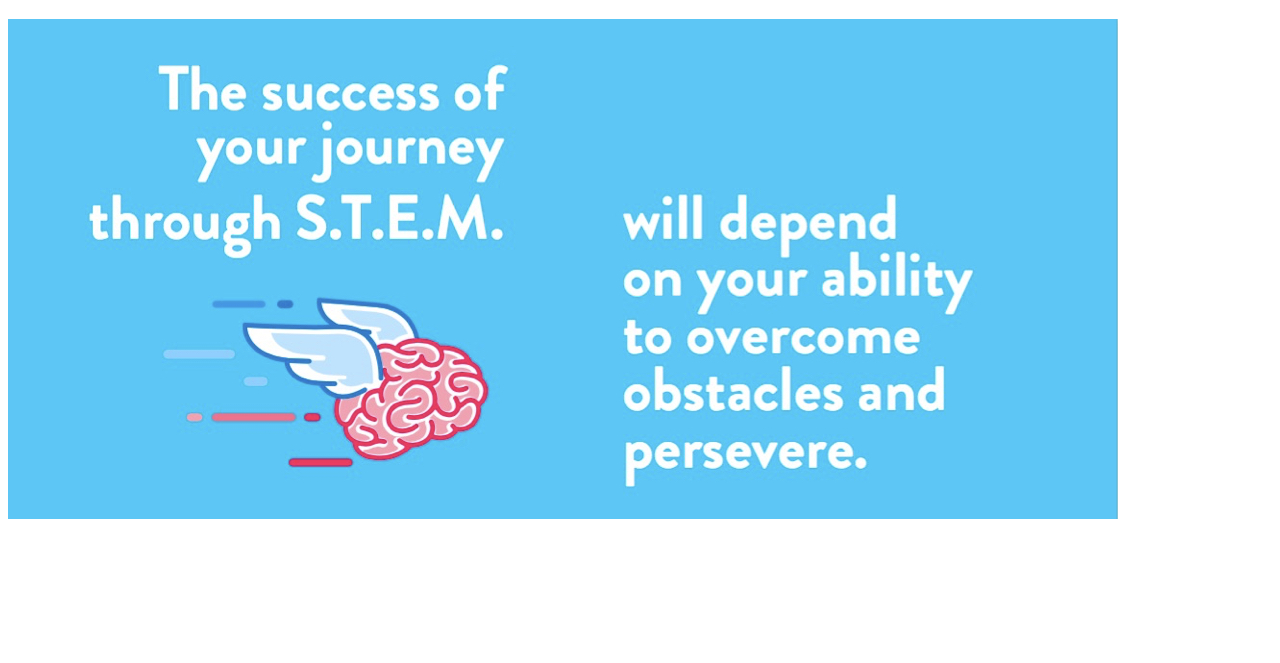
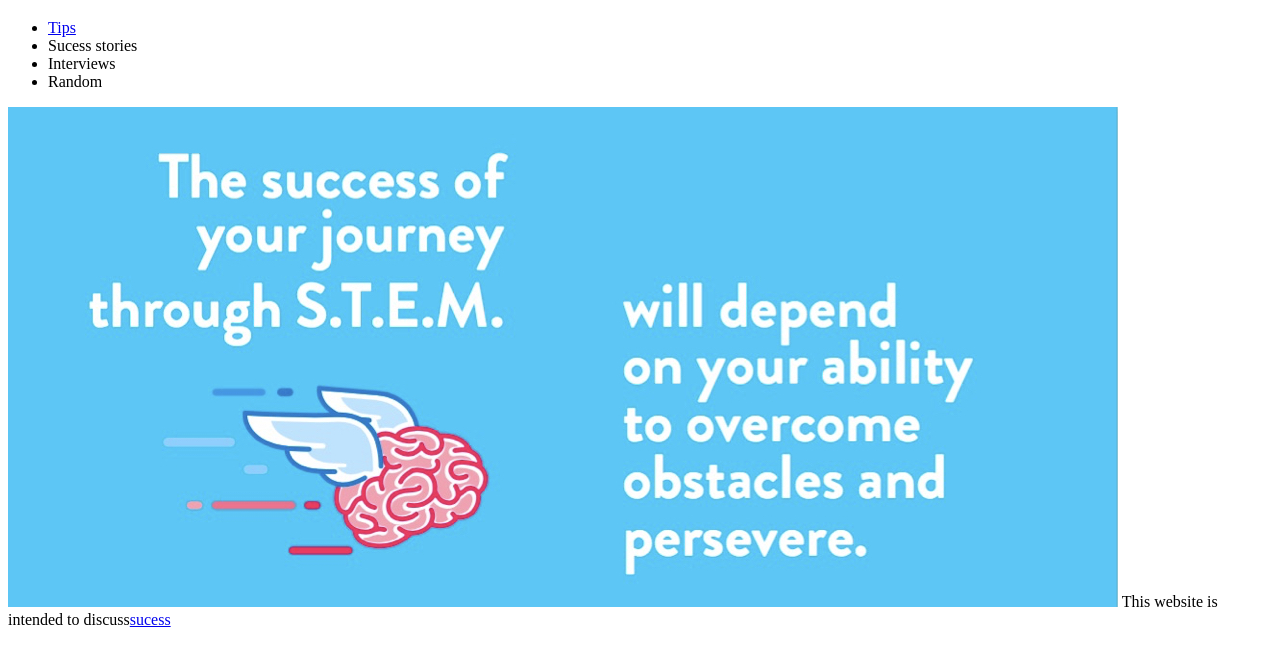
Before and after one commit to luisannymm/Luisannymm.github.io, a plain HTML site: page index.html in a window 1280 px wide. Shown: the part 61-724 px from the top of the page. Drawn offline with Linux system fonts and the light colour scheme.

Commit message:
Add files via upload

```diff
--- a/index.html
+++ b/index.html
@@ -5,11 +5,15 @@
     </head>
 <body>
     <h1>Unlock your Sucess</h1>
+    <ul>
 
+    <li><a href= "tips.html">Tips</a> </li>
+    <li>Sucess stories</li>
+    <li>Interviews</li>
+    <li>Random</li>
+    </ul>
      <img src="sucess.jpg">
-
-
-
+   This website is intended to discuss<a href ="https://www.merriam-webster.com/dictionary/success">sucess</a>
 
     </body>
 </html>
```
Also changed, not shown: tips.html (added, +10 -0 lines).
